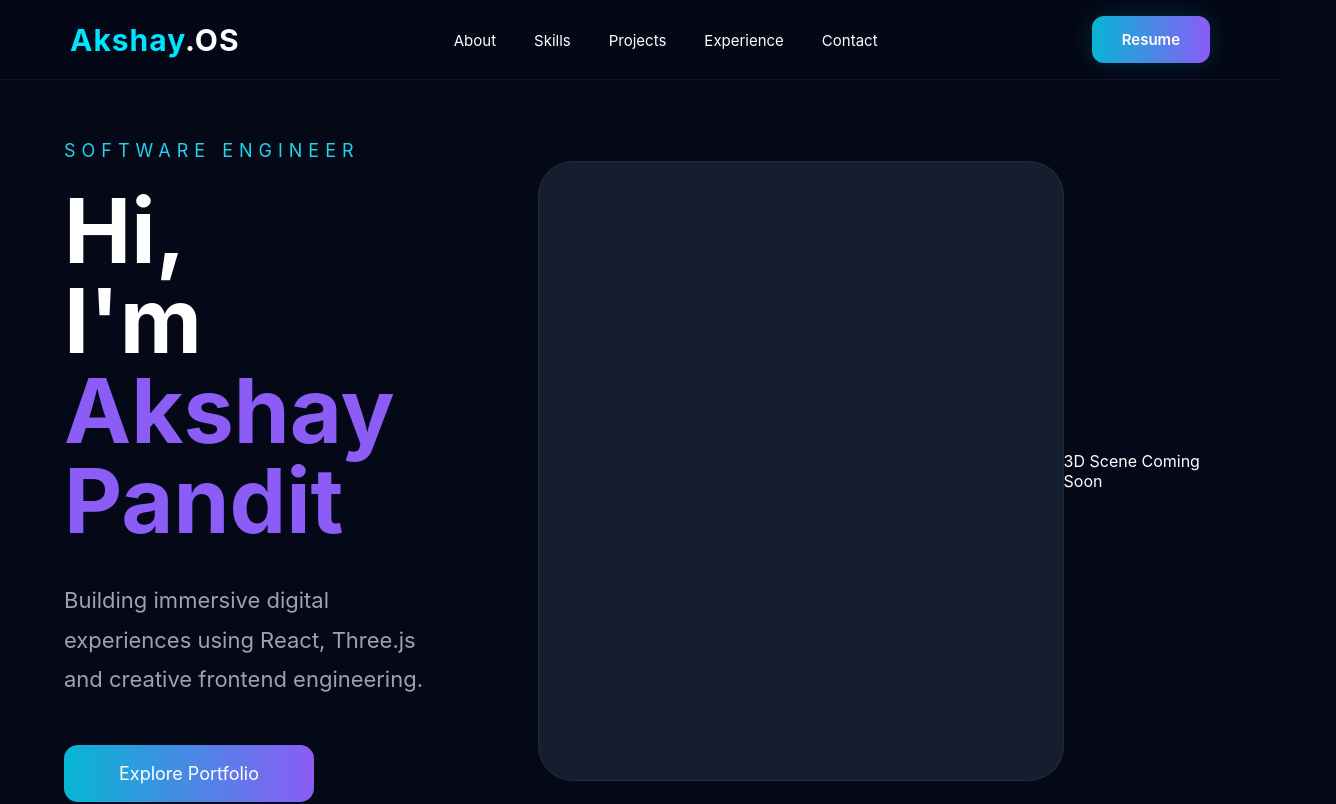
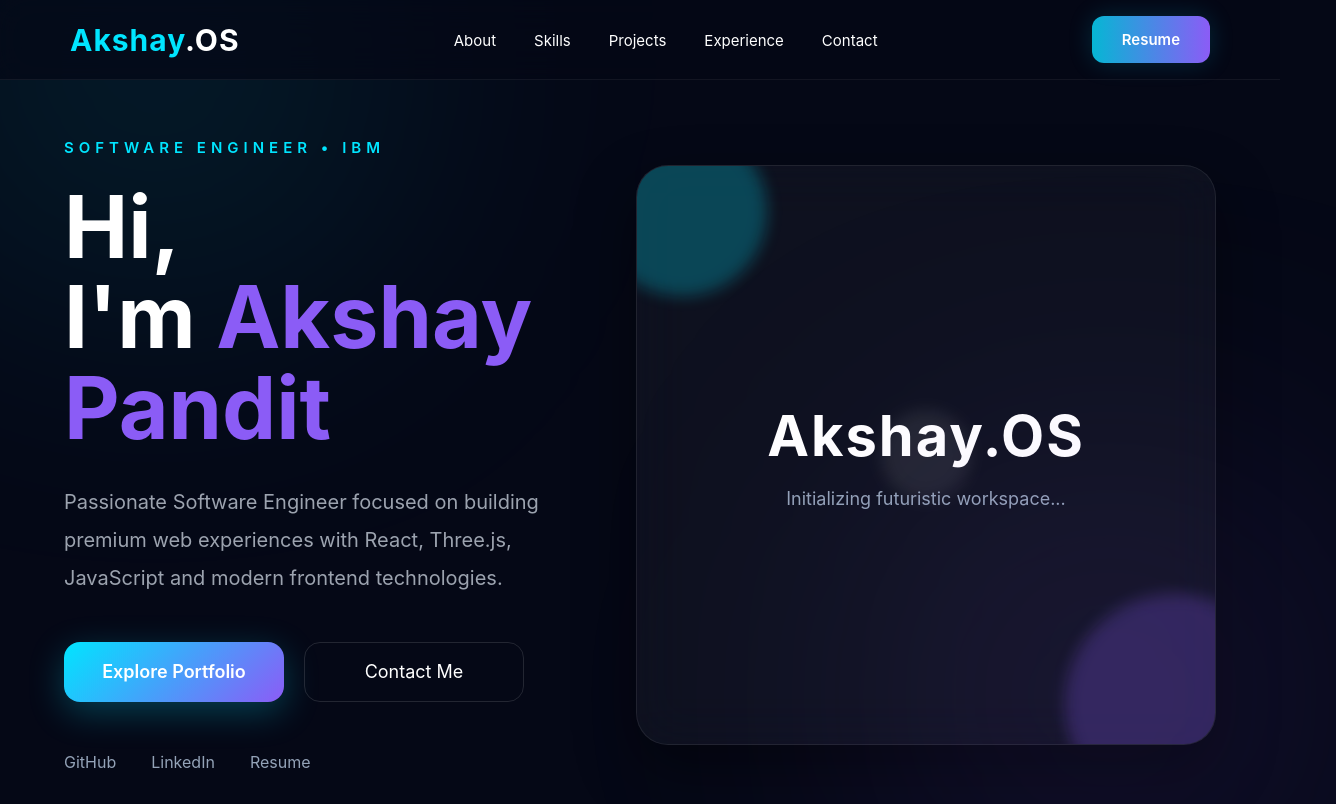
Before and after one commit to panditakshay402/akshay-os, a React (Vite) app: page / in a window 1280 px wide. Shown: the top 804 px of the page, 1336 px wide, since content can reach past the window. Built offline with nearby package versions, Linux system fonts and the light colour scheme.

Commit message:
final 1: hero and other error done

```diff
--- a/src/sections/Hero/Hero.css
+++ b/src/sections/Hero/Hero.css
@@ -1,54 +1,102 @@
 .hero{
+
+    width:100%;
 
     min-height:100vh;
 
     display:grid;
 
-    grid-template-columns:1fr 1fr;
+    grid-template-columns:1.1fr .9fr;
 
     align-items:center;
 
     gap:80px;
 
-    padding-top:140px;
+    padding-top:110px;
+
+    position:relative;
+
+}
+
+.hero::before{
+
+    content:"";
+
+    position:absolute;
+
+    width:420px;
+
+    height:420px;
+
+    background:#00E5FF22;
+
+    filter:blur(140px);
+
+    top:-150px;
+
+    left:-120px;
+
+    border-radius:50%;
+
+}
+
+.hero::after{
+
+    content:"";
+
+    position:absolute;
+
+    width:450px;
+
+    height:450px;
+
+    background:#8B5CF622;
+
+    filter:blur(140px);
+
+    right:-120px;
+
+    bottom:-120px;
+
+    border-radius:50%;
 
 }
 
 .hero-left{
 
-    display:flex;
+    position:relative;
 
-    flex-direction:column;
-
-    justify-content:center;
+    z-index:2;
 
 }
 
-.hero-tag{
+.hero-subtitle{
 
-    color:#22D3EE;
+    color:#00E5FF;
 
-    letter-spacing:6px;
+    letter-spacing:5px;
 
-    font-size:18px;
+    font-size:15px;
 
     margin-bottom:25px;
 
+    font-weight:600;
+
 }
 
-.hero-left h1{
+.hero-title{
 
-    font-size:90px;
+    font-size:86px;
 
-    line-height:1;
+    line-height:1.05;
 
     color:white;
 
-    margin-bottom:35px;
+    margin-bottom:30px;
 
 }
 
-.hero-left span{
+.hero-title span{
 
     color:#8B5CF6;
 
@@ -58,41 +106,119 @@
 
     color:#9CA3AF;
 
-    font-size:22px;
+    max-width:620px;
 
-    line-height:1.8;
+    font-size:20px;
 
-    max-width:620px;
+    line-height:1.9;
 
 }
 
-.hero-left button{
+.hero-buttons{
 
-    width:250px;
+    display:flex;
+
+    gap:20px;
 
     margin-top:45px;
 
-    padding:18px;
+}
+
+.primary-btn{
+
+    width:220px;
+
+    height:60px;
+
+    border-radius:16px;
 
     border:none;
 
-    cursor:pointer;
-
-    border-radius:14px;
+    background:linear-gradient(
+        135deg,
+        #00E5FF,
+        #8B5CF6
+    );
 
     color:white;
 
     font-size:18px;
 
-    background:linear-gradient(90deg,#06B6D4,#8B5CF6);
+    font-weight:600;
+
+    cursor:pointer;
+
+    transition:.35s;
+
+    box-shadow:
+        0 10px 35px rgba(0,229,255,.25);
+
+}
+
+.primary-btn:hover{
+
+    transform:translateY(-6px);
+
+    box-shadow:
+        0 18px 45px rgba(0,229,255,.35);
+
+}
+
+.secondary-btn{
+
+    width:220px;
+
+    height:60px;
+
+    border-radius:16px;
+
+    background:transparent;
+
+    color:white;
+
+    border:1px solid rgba(255,255,255,.12);
+
+    cursor:pointer;
+
+    font-size:18px;
 
     transition:.35s;
 
 }
 
-.hero-left button:hover{
+.secondary-btn:hover{
+
+    background:rgba(255,255,255,.05);
 
     transform:translateY(-6px);
+
+}
+
+.hero-social{
+
+    display:flex;
+
+    gap:35px;
+
+    margin-top:50px;
+
+}
+
+.hero-social a{
+
+    color:#94A3B8;
+
+    text-decoration:none;
+
+    font-size:16px;
+
+    transition:.3s;
+
+}
+
+.hero-social a:hover{
+
+    color:#00E5FF;
 
 }
 
@@ -104,28 +230,233 @@
 
     align-items:center;
 
-}
-
-.hero-right{
-
-    height:650px;
+    position:relative;
 
 }
 
-.hero-right::before{
+.glass-card{
 
-    content:"";
+    width:580px;
 
-    width:620px;
+    height:580px;
 
-    height:620px;
+    border-radius:32px;
 
-    border-radius:35px;
+    position:relative;
 
-    background:#151E2F;
+    overflow:hidden;
 
-    border:1px solid rgba(255,255,255,.06);
+    background:
+        rgba(255,255,255,.04);
+
+    backdrop-filter:blur(25px);
+
+    border:1px solid rgba(255,255,255,.08);
+
+    box-shadow:
+        0 25px 60px rgba(0,0,0,.45);
+
+}
+
+.card-content{
+
+    position:absolute;
+
+    inset:0;
 
     display:flex;
 
+    flex-direction:column;
+
+    justify-content:center;
+
+    align-items:center;
+
+    text-align:center;
+
+    z-index:3;
+
 }
+
+.card-content h2{
+
+    font-size:56px;
+
+    color:white;
+
+    margin-bottom:18px;
+
+    letter-spacing:2px;
+
+}
+
+.card-content p{
+
+    color:#94A3B8;
+
+    font-size:18px;
+
+}
+
+.circle{
+
+    position:absolute;
+
+    border-radius:50%;
+
+    filter:blur(8px);
+
+}
+
+.one{
+
+    width:170px;
+
+    height:170px;
+
+    background:#00E5FF;
+
+    top:-40px;
+
+    left:-40px;
+
+    opacity:.25;
+
+}
+
+.two{
+
+    width:220px;
+
+    height:220px;
+
+    background:#8B5CF6;
+
+    right:-70px;
+
+    bottom:-70px;
+
+    opacity:.25;
+
+}
+
+.three{
+
+    width:90px;
+
+    height:90px;
+
+    background:#FFFFFF;
+
+    top:50%;
+
+    left:50%;
+
+    transform:translate(-50%,-50%);
+
+    opacity:.08;
+
+}
+
+@media (max-width:1100px){
+
+    .hero{
+
+        grid-template-columns:1fr;
+
+        text-align:center;
+
+        gap:70px;
+
+    }
+
+    .hero-description{
+
+        margin:auto;
+
+    }
+
+    .hero-buttons{
+
+        justify-content:center;
+
+        flex-wrap:wrap;
+
+    }
+
+    .hero-social{
+
+        justify-content:center;
+
+    }
+
+    .glass-card{
+
+        width:100%;
+
+        max-width:520px;
+
+        height:520px;
+
+    }
+
+}
+
+@media (max-width:768px){
+
+    .hero{
+
+        padding-top:120px;
+
+    }
+
+    .hero-title{
+
+        font-size:58px;
+
+    }
+
+    .hero-description{
+
+        font-size:17px;
+
+    }
+
+    .primary-btn,
+    .secondary-btn{
+
+        width:100%;
+
+    }
+
+    .glass-card{
+
+        height:420px;
+
+    }
+
+}
+
+@media (max-width:480px){
+
+    .hero-title{
+
+        font-size:46px;
+
+    }
+
+    .hero-subtitle{
+
+        font-size:13px;
+
+        letter-spacing:3px;
+
+    }
+
+    .glass-card{
+
+        height:340px;
+
+    }
+
+}
--- a/src/sections/Hero/Hero.jsx
+++ b/src/sections/Hero/Hero.jsx
@@ -2,36 +2,77 @@ import "./Hero.css";
 
 function Hero() {
   return (
-    <section className="hero">
+    <section className="hero" id="home">
 
       <div className="hero-left">
 
-        <p className="hero-tag">
-          SOFTWARE ENGINEER
+        <p className="hero-subtitle">
+          SOFTWARE ENGINEER • IBM
         </p>
 
-        <h1>
+        <h1 className="hero-title">
           Hi,
           <br />
-          I'm
-          <span> Akshay Pandit</span>
+          I'm <span>Akshay Pandit</span>
         </h1>
 
         <p className="hero-description">
-          Building immersive digital experiences
-          using React, Three.js and creative frontend
-          engineering.
+          Passionate Software Engineer focused on building
+          premium web experiences with React, Three.js,
+          JavaScript and modern frontend technologies.
         </p>
 
-        <button>
-          Explore Portfolio
-        </button>
+        <div className="hero-buttons">
+
+          <button className="primary-btn">
+            Explore Portfolio
+          </button>
+
+          <button className="secondary-btn">
+            Contact Me
+          </button>
+
+        </div>
+
+        <div className="hero-social">
+
+          <a href="#">
+            GitHub
+          </a>
+
+          <a href="#">
+            LinkedIn
+          </a>
+
+          <a href="#">
+            Resume
+          </a>
+
+        </div>
 
       </div>
 
       <div className="hero-right">
 
-        3D Scene Coming Soon
+        <div className="glass-card">
+
+          <div className="circle one"></div>
+
+          <div className="circle two"></div>
+
+          <div className="circle three"></div>
+
+          <div className="card-content">
+
+            <h2>Akshay.OS</h2>
+
+            <p>
+              Initializing futuristic workspace...
+            </p>
+
+          </div>
+
+        </div>
 
       </div>
 
```
